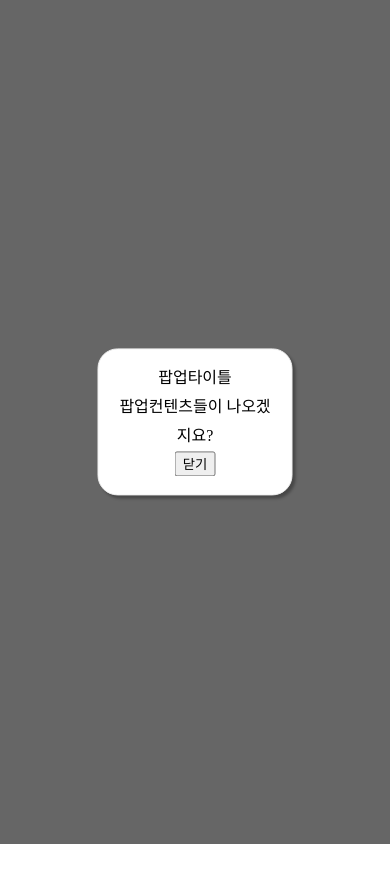
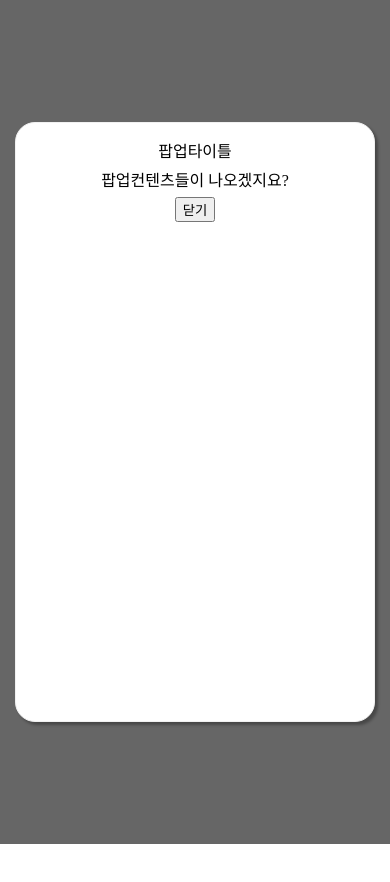
Before and after one commit to 4thdraw/javascript_css, a plain HTML site: page index.html in a window 390 px wide. Shown: the top 882 px of the page. Drawn offline with nearby package versions, Linux system fonts and the light colour scheme.

Commit message:
팝업반응형처리 스타일로완료** 중요

```diff
--- a/css/layout.css
+++ b/css/layout.css
@@ -5,17 +5,24 @@
     padding: 15px;
     line-height: 1.8;
     z-index: 1000000;
-    top:50%;
-    left:50%;
-    transform: translate(-50%, -50%);
     border:1px solid #f1f1f1;
-    max-width:600px;
-    max-height: 600px;
-    /* width: calc(100vw - 30px); */
     display: none;
     border-radius: 20px;
     overflow: hidden;
     box-shadow: 3px 3px 3px rgba(0,0,0,.3);
+    box-sizing: border-box;
+
+    /* 최대사이즈 */
+    max-width:600px;
+    max-height: 600px;
+
+    /* 가변사이즈 */
+    width: calc(100vw - 30px);
+    height: calc(100vh - 30px);
+
+    top:0; bottom:0; left:0; right:0;
+    margin:auto;
+
 }
 /* 원래 안 보이는데 부모 클래스 .popupshow 적용되면 나타난다 */
 .popupshow #popup{
```
